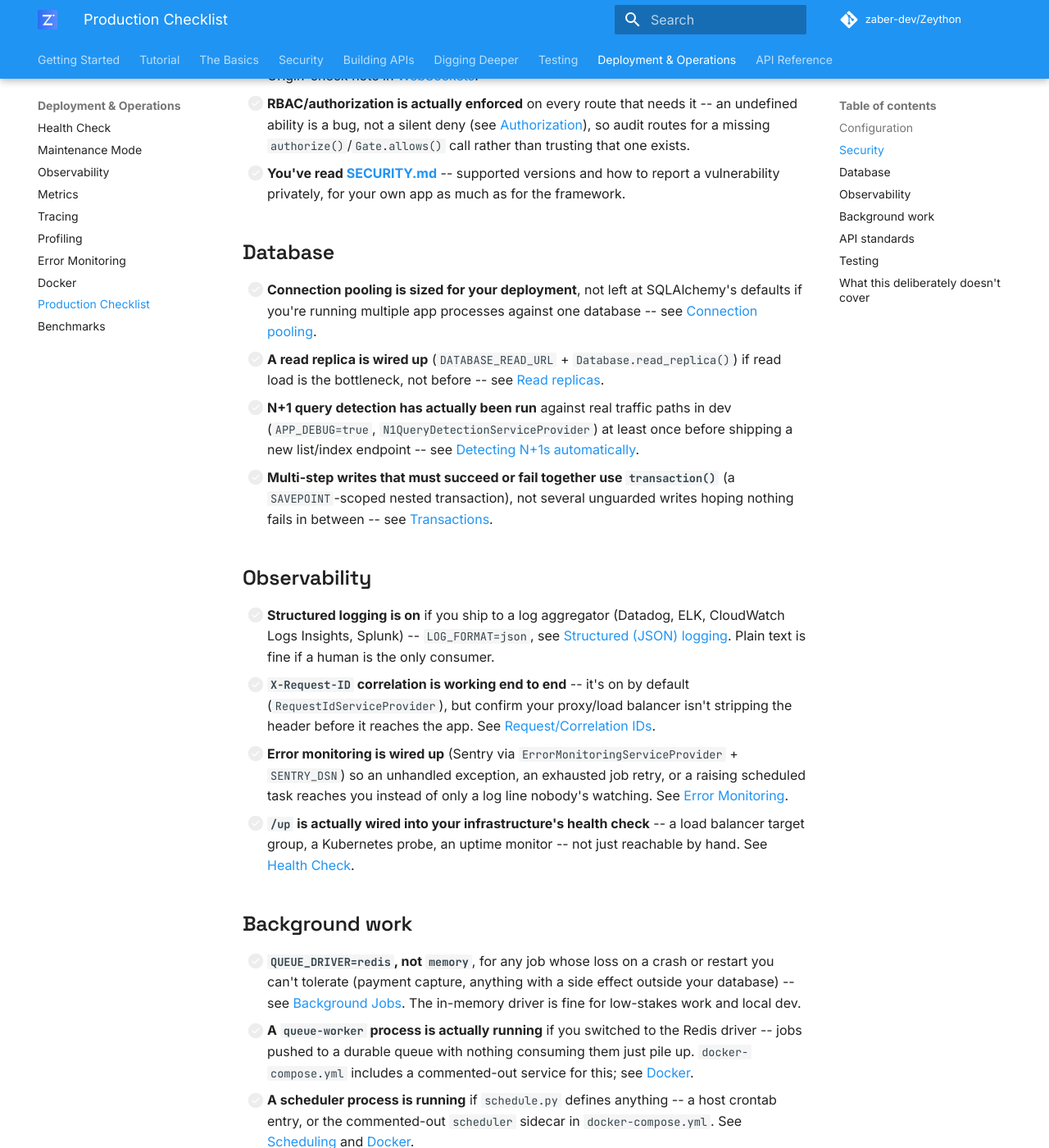
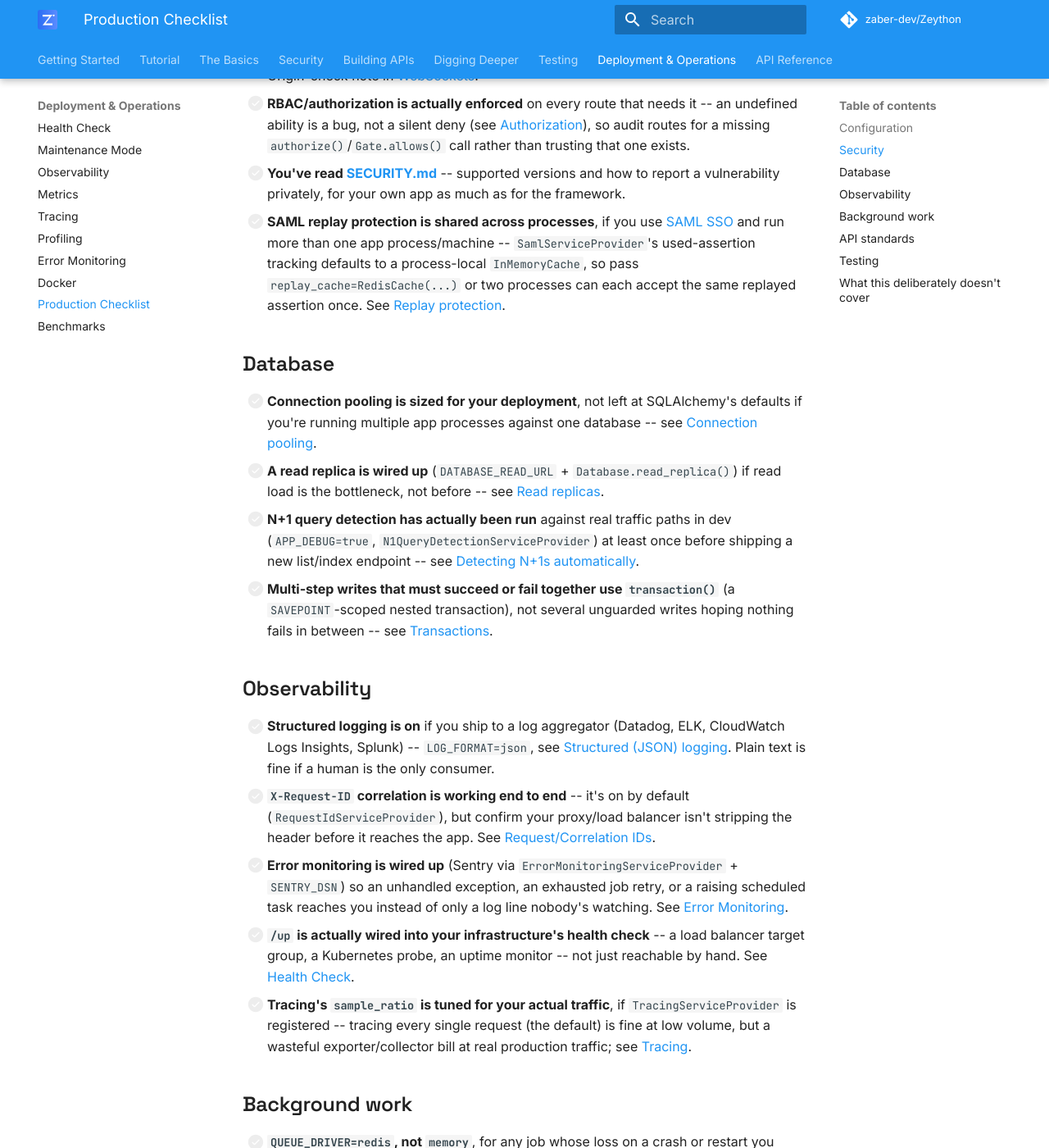
Before and after one commit to zaber-dev/Zeython, an MkDocs documentation site: the page built from docs/production-checklist.md, in a window 1280 px wide and 1400 px high, scrolled down 1161 px. Shown: the whole window at 82% size. Built offline with MkDocs 1.6.1 and Material for MkDocs 9.7.7, drawn with Linux system fonts in a browser that asks for light colours; comment, search, counter and statistics services are not loaded; some of the changed text lies outside the part shown.

Commit message:
Docs accuracy sweep: correct test count, coverage numbers, and reference gaps
- README: test count was stale at "700+"; actual collected count is 964.
- CHANGELOG/CONTRIBUTING: coverage floor comment said "~94%" then a prior
  pass mistakenly dropped it to "~92%" from a local run without a live
  Redis server (tests needing one skip without it, undercounting
  coverage) -- the real figure, measured the same way CI does (with
  Redis available), is ~95%. CONTRIBUTING now says so explicitly.
- docs/reference/core.md was the only doc page with zero mkdocstrings
  coverage of a shipped module (zeython.testing) -- added.
- docs/production-checklist.md gains three items mirroring its existing
  "in-memory default, Redis for multi-process" pattern: SAML's
  replay-cache backend, idempotency's cache backend, and tuning
  tracing's sample_ratio for high-traffic production services.

```diff
--- a/docs/production-checklist.md
+++ b/docs/production-checklist.md
@@ -55,6 +55,12 @@
 - [ ] **You've read [SECURITY.md](https://github.com/zaber-dev/Zeython/blob/main/SECURITY.md)**
   -- supported versions and how to report a vulnerability privately, for
   your own app as much as for the framework.
+- [ ] **SAML replay protection is shared across processes**, if you use
+  [SAML SSO](saml.md) and run more than one app process/machine --
+  `SamlServiceProvider`'s used-assertion tracking defaults to a
+  process-local `InMemoryCache`, so pass `replay_cache=RedisCache(...)`
+  or two processes can each accept the same replayed assertion once. See
+  [Replay protection](saml.md#replay-protection).
 
 ## Database
 
@@ -91,6 +97,10 @@
 - [ ] **`/up` is actually wired into your infrastructure's health
   check** -- a load balancer target group, a Kubernetes probe, an uptime
   monitor -- not just reachable by hand. See [Health Check](health-check.md).
+- [ ] **Tracing's `sample_ratio` is tuned for your actual traffic**, if
+  `TracingServiceProvider` is registered -- tracing every single request
+  (the default) is fine at low volume, but a wasteful exporter/collector
+  bill at real production traffic; see [Tracing](tracing.md).
 
 ## Background work
 
@@ -122,6 +132,11 @@
   `application/problem+json` (`API_PROBLEM_JSON=true`) if you're
   integrating with tooling that expects the standard. Decide once, not
   per route. See [RFC 7807 error responses](api-standards.md#rfc-7807-error-responses-applicationproblemjson).
+- [ ] **Idempotency keys use a shared cache** if you registered
+  `IdempotencyServiceProvider` and run more than one app process/machine
+  -- its process-local `InMemoryCache` default means a retry that lands
+  on a different process won't see the first attempt's cached response.
+  Pass `cache=RedisCache(...)`. See [Idempotency Keys](idempotency.md).
 
 ## Testing
 
```
Also changed, not shown: CHANGELOG.md (+1 -1 lines), CONTRIBUTING.md (+4 -1 lines), README.md (+1 -1 lines), docs/reference/core.md (+4 -1 lines).
